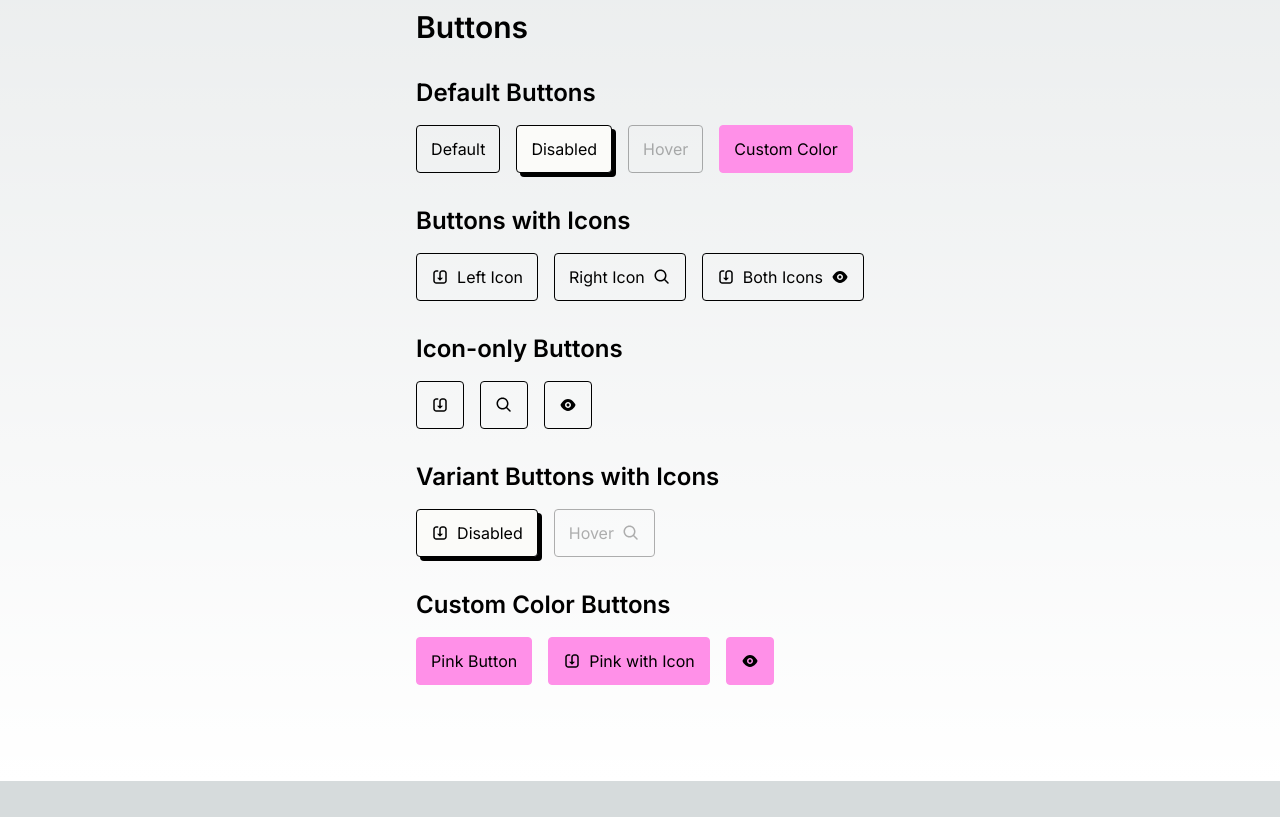
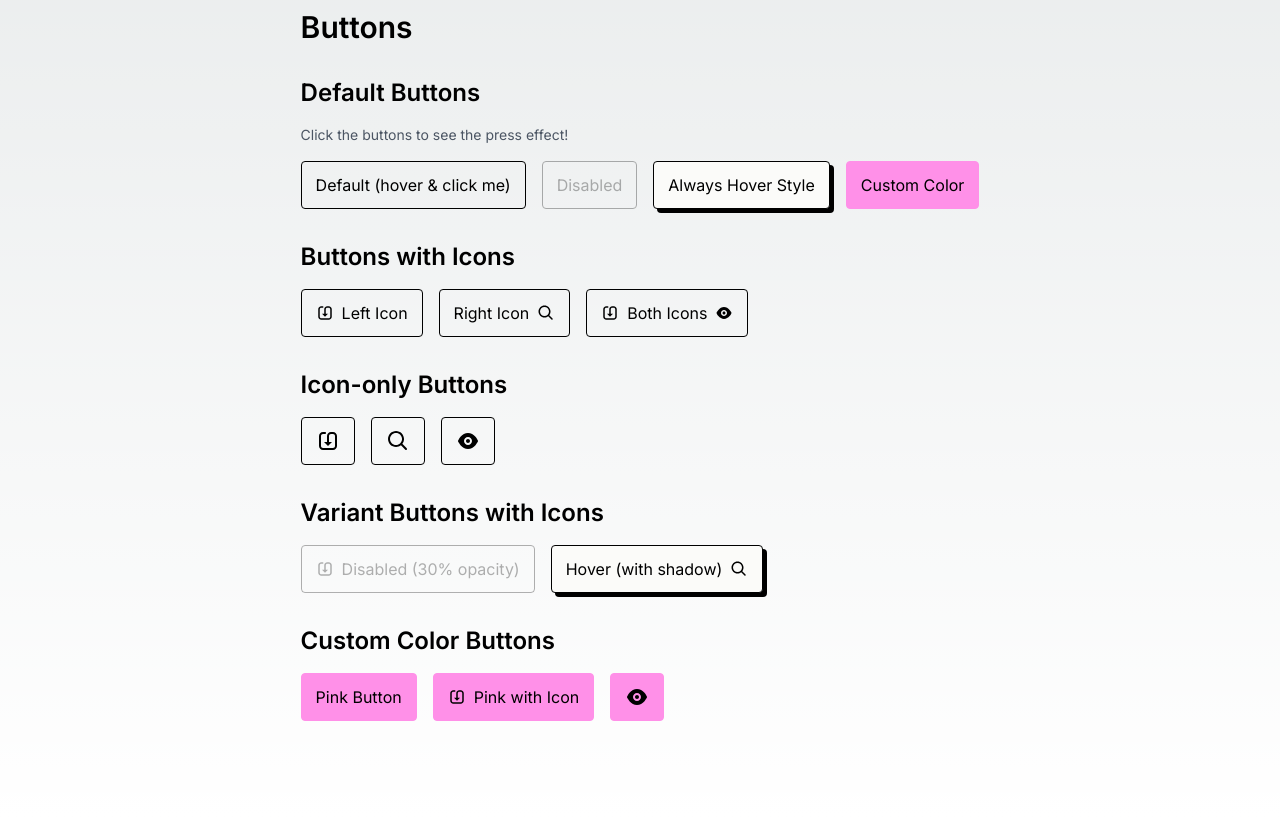
Before and after one commit to m2rads/financial-calendar, a Next.js app: page /playground in a window 1280 px wide. Shown: the part 940-1757 px from the top of the page. Before the commit the page ends 1721 px from the top, so only its background shows below. Built offline with nearby package versions, Linux system fonts and the light colour scheme.

Commit message:
update button design

```diff
--- a/app/playground/page.tsx
+++ b/app/playground/page.tsx
@@ -75,10 +75,11 @@ export default function Playground() {
 
         <div className="space-y-4">
           <h3 className="text-2xl font-semibold">Default Buttons</h3>
+          <p className="text-sm text-gray-600 mb-2">Click the buttons to see the press effect!</p>
           <div className="flex space-x-4">
-            <Button>Default</Button>
+            <Button>Default (hover & click me)</Button>
             <Button variant="disabled">Disabled</Button>
-            <Button variant="hover">Hover</Button>
+            <Button variant="hover">Always Hover Style</Button>
             <Button backgroundColor="#FF90E8">Custom Color</Button>
           </div>
         </div>
@@ -104,8 +105,8 @@ export default function Playground() {
         <div className="space-y-4">
           <h3 className="text-2xl font-semibold">Variant Buttons with Icons</h3>
           <div className="flex space-x-4">
-            <Button variant="disabled" leftIcon="save">Disabled</Button>
-            <Button variant="hover" rightIcon="search">Hover</Button>
+            <Button variant="disabled" leftIcon="save">Disabled (30% opacity)</Button>
+            <Button variant="hover" rightIcon="search">Hover (with shadow)</Button>
           </div>
         </div>
 
--- a/components/ui/button.tsx
+++ b/components/ui/button.tsx
@@ -4,13 +4,13 @@ import { cn } from "@/lib/utils"
 import { SaveIcon, SearchIcon, EyeFill } from "@/components/icons"
 
 const buttonVariants = cva(
-  "flex flex-row justify-center items-center gap-2 px-3.5 py-2.5 border border-solid rounded box-border font-mabry-pro text-base leading-[140%] font-[400] text-center",
+  "flex flex-row justify-center items-center gap-2 px-3.5 py-2.5 border border-solid rounded box-border font-mabry-pro text-base leading-[140%] font-[400] text-center transition-all duration-200",
   {
     variants: {
       variant: {
-        default: "border-black",
-        disabled: "border-black bg-[rgba(251,251,249,1)] shadow-[4px_4px_0px_0px_rgba(0,0,0,1)]",
-        hover: "border-black opacity-30",
+        default: "border-black hover:bg-[rgba(251,251,249,1)] hover:shadow-[4px_4px_0px_0px_rgba(0,0,0,1)] active:bg-transparent active:shadow-none",
+        disabled: "border-black opacity-30 cursor-not-allowed",
+        hover: "border-black bg-[rgba(251,251,249,1)] shadow-[4px_4px_0px_0px_rgba(0,0,0,1)] active:bg-transparent active:shadow-none",
       },
       size: {
         default: "h-12",
@@ -40,19 +40,33 @@ export interface ButtonProps
 }
 
 const Button = React.forwardRef<HTMLButtonElement, ButtonProps>(
-  ({ className, variant, size, leftIcon, rightIcon, iconOnly, backgroundColor, children, ...props }, ref) => {
+  ({ className, variant, size, leftIcon, rightIcon, iconOnly, backgroundColor, children, onClick, ...props }, ref) => {
+    const [isClicked, setIsClicked] = React.useState(false);
     const IconLeft = leftIcon ? iconMap[leftIcon] : null
     const IconRight = rightIcon ? iconMap[rightIcon] : null
     const IconOnly = iconOnly ? iconMap[iconOnly] : null
 
     const buttonStyle = backgroundColor ? { backgroundColor, borderColor: backgroundColor } : {}
 
+    const handleClick = (event: React.MouseEvent<HTMLButtonElement>) => {
+      setIsClicked(true);
+      setTimeout(() => setIsClicked(false), 200); // Reset after 200ms
+      onClick && onClick(event);
+    };
+
+    const buttonClass = cn(
+      buttonVariants({ variant, size }),
+      isClicked && 'bg-transparent shadow-none',
+      className
+    );
+
     if (iconOnly && IconOnly) {
       return (
         <button
-          className={cn(buttonVariants({ variant, size: "icon" }), className)}
+          className={buttonClass}
           ref={ref}
           style={buttonStyle}
+          onClick={handleClick}
           {...props}
         >
           <IconOnly className="w-6 h-6" />
@@ -62,9 +76,10 @@ const Button = React.forwardRef<HTMLButtonElement, ButtonProps>(
 
     return (
       <button
-        className={cn(buttonVariants({ variant, size }), className)}
+        className={buttonClass}
         ref={ref}
         style={buttonStyle}
+        onClick={handleClick}
         {...props}
       >
         {IconLeft && <IconLeft className="w-[18px] h-[18px]" />}
```
